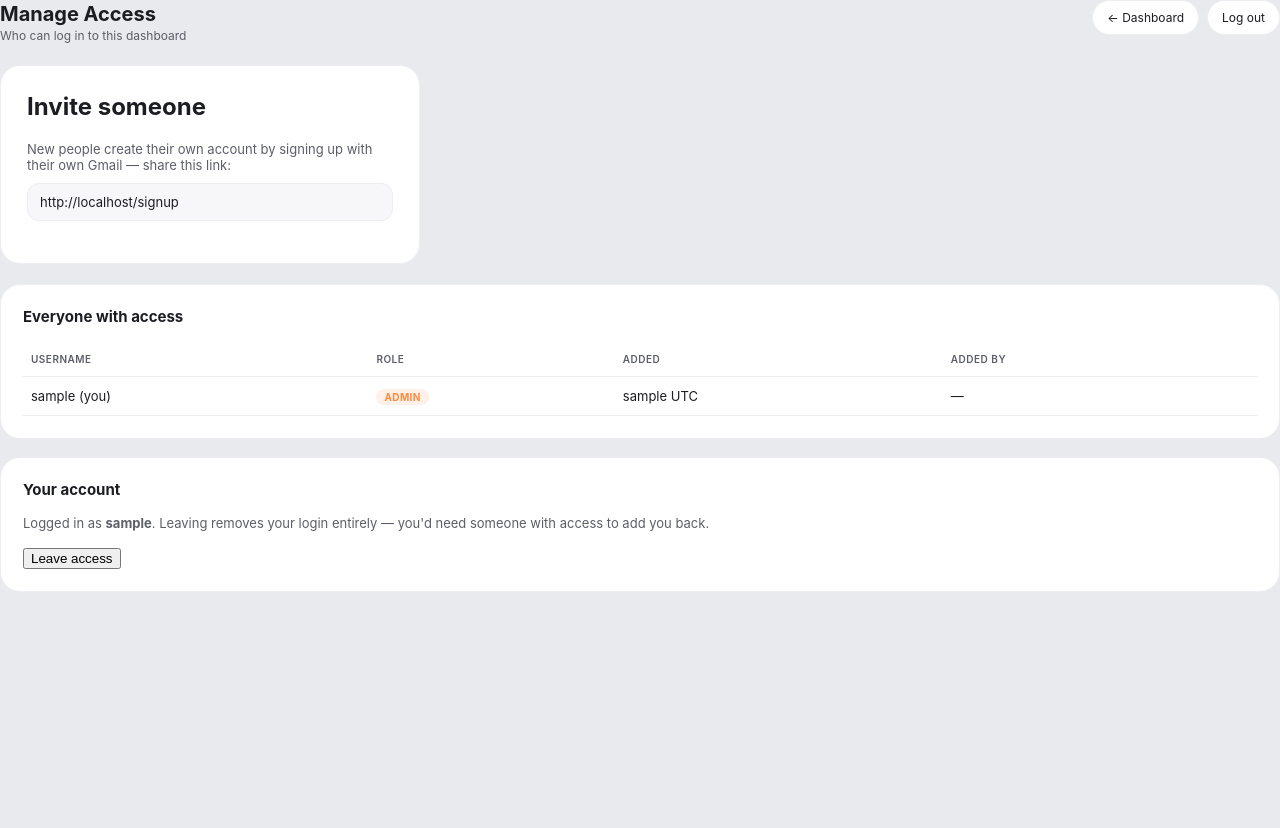
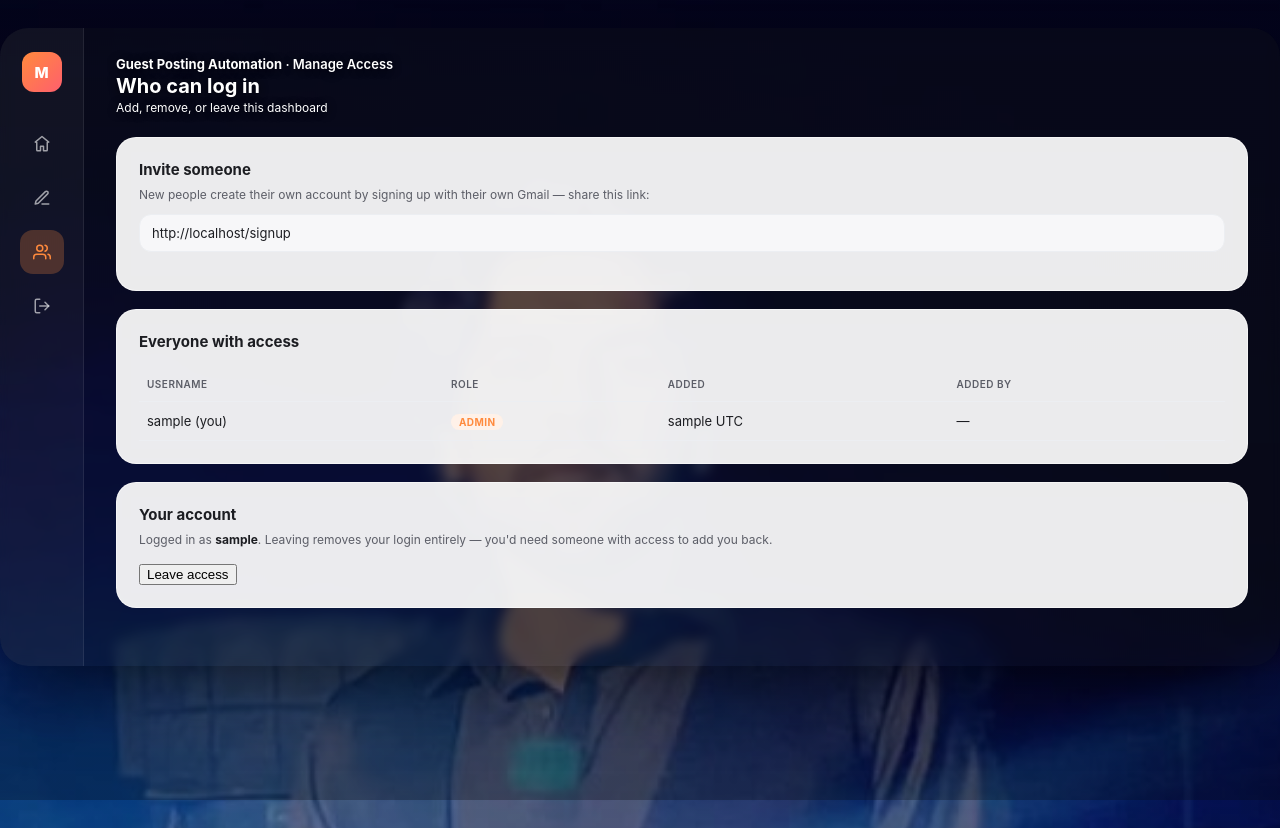
Before and after one commit to engr-ikhlaq/SEBT-OFFPAGE-AUTOMATION, a Flask app: page /users in a window 1280 px wide. Before the commit the page ends 591 px from the top, so only its background shows below. Run offline with Flask 3, Linux system fonts and the light colour scheme; the visitor is signed in with stand-in values (Sample User, id 1); data comes from the database, SQL or seed files in the repository; parts of the project's set-up code (start-up, migrations or seed data) failed here and were passed over; some libraries are stand-ins or nearby versions.

Commit message:
Match Manage Access page to the dashboard's style
users.html was still on the old layout from before the redesign - a
bare body with no shell/sidebar at all (its "app-page" class was never
even defined in CSS), so it looked like a completely different, much
older product next to Dashboard and Compose.

Rebuilt with the same shell/sidebar/dashboard-bg structure as those two
pages - icon sidebar (with Manage access now reachable from there
instead of only a text link), photo background, glass panels. Content
and behavior are unchanged, just the chrome around it.

Co-Authored-By: Claude Sonnet 5 <noreply@anthropic.com>

```diff
--- a/templates/users.html
+++ b/templates/users.html
@@ -2,20 +2,28 @@
 <html>
 <head>
     <meta charset="utf-8">
-    <title>Manage Access</title>
+    <title>Manage Access — Guest Posting Automation</title>
     <meta name="viewport" content="width=device-width, initial-scale=1.0">
     <link rel="stylesheet" href="{{ url_for('static', filename='app.css') }}">
 </head>
-<body class="app-page">
+<body class="dashboard-bg">
+{% from "_icons.html" import icon_home, icon_edit, icon_users, icon_logout %}
+<div class="shell">
 
+    <div class="sidebar">
+        <div class="logo">M</div>
+        <a href="{{ url_for('dashboard') }}" title="Dashboard">{{ icon_home() }}</a>
+        <a href="{{ url_for('index') }}" title="Compose">{{ icon_edit() }}</a>
+        <a class="active" href="{{ url_for('users') }}" title="Manage access">{{ icon_users() }}</a>
+        <a href="{{ url_for('logout') }}" title="Log out">{{ icon_logout() }}</a>
+    </div>
+
+    <div class="main">
         <div class="topbar">
             <div>
-        <h1>Manage Access</h1>
-        <div class="sub">Who can log in to this dashboard</div>
-    </div>
-    <div class="nav-links">
-        <a href="{{ url_for('dashboard') }}">&larr; Dashboard</a>
-        <a href="{{ url_for('logout') }}">Log out</a>
+                <div class="brand-line"><b>Guest Posting Automation</b> &middot; Manage Access</div>
+                <h1>Who can log in</h1>
+                <div class="sub">Add, remove, or leave this dashboard</div>
             </div>
         </div>
 
@@ -26,13 +34,13 @@
         {% endwith %}
 
         {% if is_owner %}
-<div class="form-card">
-    <h2 style="margin-top:0;">Invite someone</h2>
-    <p style="color:var(--muted); font-size:13px; margin:0 0 10px;">
+        <div class="panel">
+            <h2>Invite someone</h2>
+            <p class="hint" style="margin-top:-8px;">
                 New people create their own account by signing up with their own Gmail — share this link:
             </p>
             <input type="text" readonly value="{{ url_for('signup', _external=True) }}" onclick="this.select()"
-           style="width:100%; background:var(--shell); border:1px solid var(--card-border); border-radius:var(--radius-sm); padding:10px 12px; font-size:13px;">
+                   style="width:100%; background:var(--shell); border:1px solid var(--card-border); border-radius:var(--radius-sm); padding:10px 12px; font-size:13px; color:var(--text);">
         </div>
 
         <div class="panel">
@@ -67,8 +75,8 @@
 
         <div class="panel">
             <h2>Your account</h2>
-    <p style="color:var(--muted); font-size:13px; margin:0 0 16px;">
-        Logged in as <strong>{{ session.username }}</strong>. Leaving removes your login entirely —
+            <p class="hint" style="margin-top:-8px; margin-bottom:16px;">
+                Logged in as <strong style="color:var(--text);">{{ session.username }}</strong>. Leaving removes your login entirely —
                 you'd need someone with access to add you back.
             </p>
             <form method="POST" action="{{ url_for('leave_access') }}" style="margin:0;">
@@ -78,6 +86,8 @@
                 </button>
             </form>
         </div>
+    </div>
+</div>
 
 </body>
 </html>
```
Lines whose indentation alone changed are shown as unchanged.
